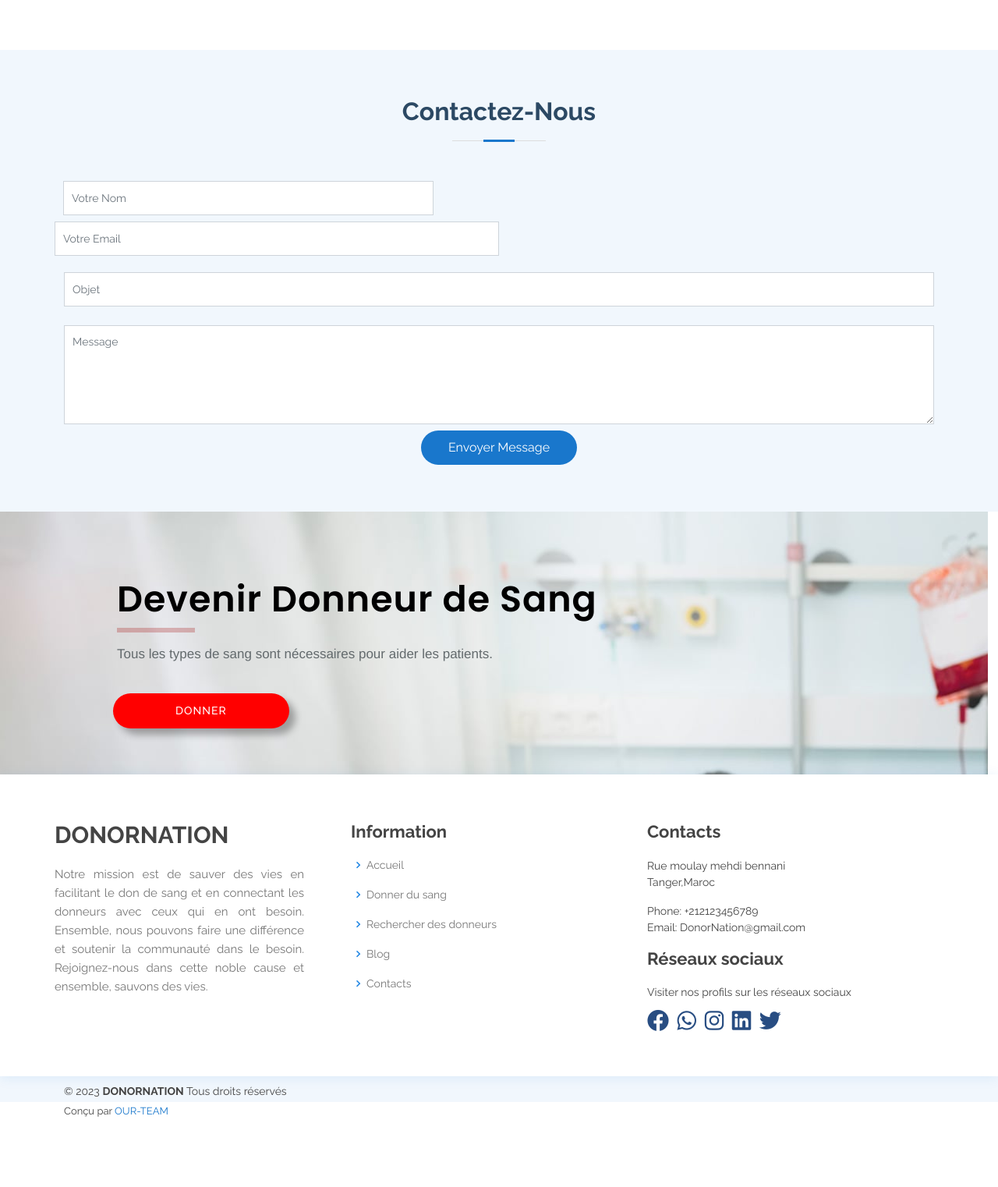
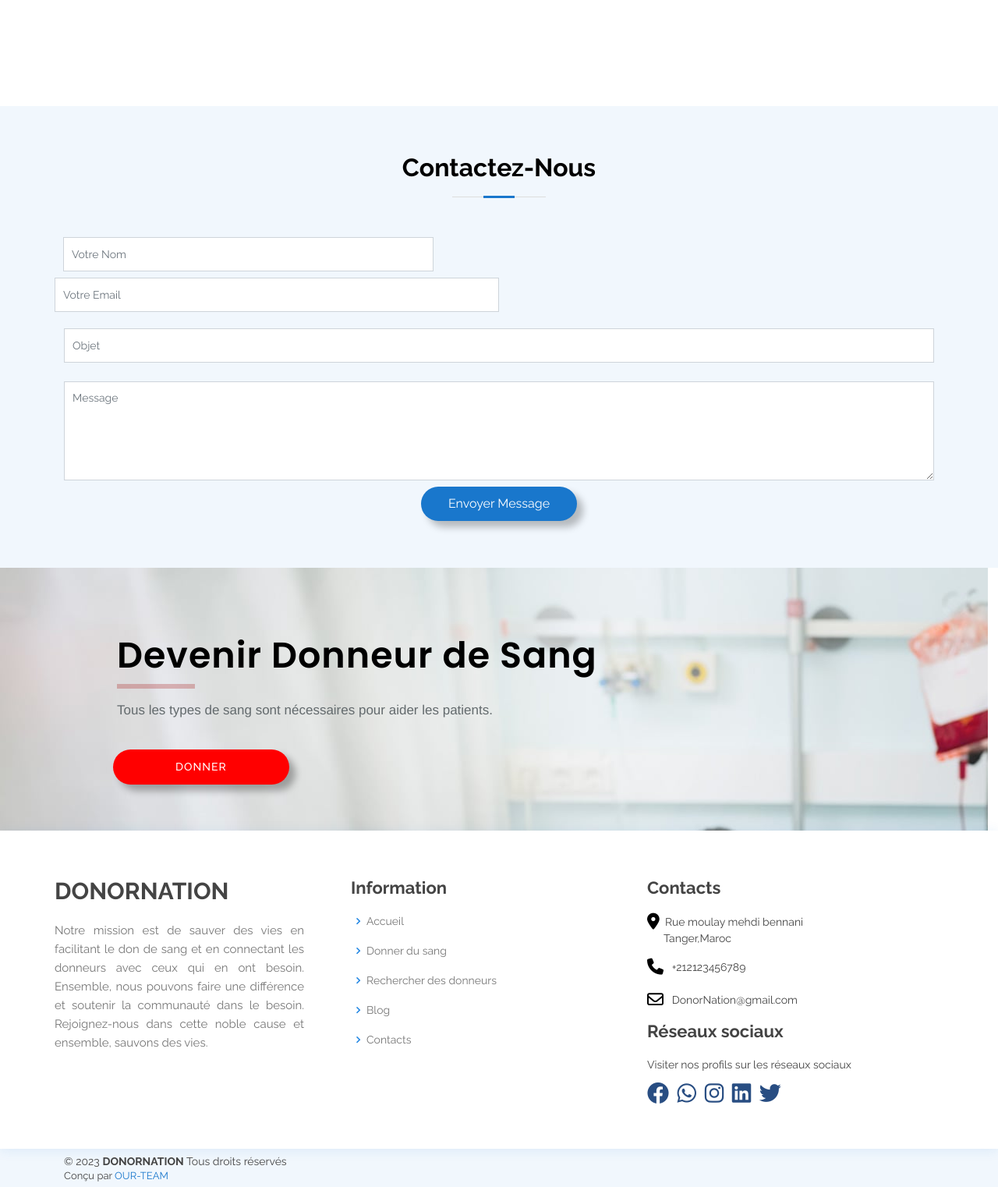
Before and after one commit to ADNAN-an/DonorNation-N, a Laravel app: page / in a window 1280 px wide. Shown: the part 2666-4188 px from the top of the page at 78% size. Before the commit the page ends 4098 px from the top, so only its background shows below. Run offline with Laravel 8, Linux system fonts and the light colour scheme; parts of the project's set-up code (start-up, migrations or seed data) failed here and were passed over; some libraries are stand-ins or nearby versions; grey boxes are pictures that could not be loaded.

Commit message:
moodifir2

```diff
--- a/public/css/style.css
+++ b/public/css/style.css
@@ -1641,7 +1641,7 @@ section {
   color: #444444;
   font-size: 14px;
   background: #f1f7fd;
-  margin-top: 0px;
+  margin-top:0px;
 
 }
 
--- a/resources/views/home.blade.php
+++ b/resources/views/home.blade.php
@@ -1,7 +1,7 @@
 @extends('layouts.master')
 
 @section('content')
-    <section id="hero" class="d-flex align-items-center">
+    <section id="hero" style="margin-top: 72px" class="d-flex align-items-center">
         <div class="container">
             <h1>{{ __('site.welcome_title') }}</h1>
             <h2>{{ __('site.welcome_subtitle') }}</h2>
@@ -103,7 +103,7 @@
                 </div>
             @endif
             <div class="section-title">
-                <h2>{{ __('site.contact_title') }}</h2>
+                <h2 style="color: #000000">{{ __('site.contact_title') }}</h2>
                 <!-- <p>Magnam dolores commodi suscipit. Necessitatibus eius consequatur ex aliquid fuga eum quidem. Sit sint consectetur velit. Quisquam quos quisquam cupiditate. Et nemo qui impedit suscipit alias ea. Quia fugiat sit in iste officiis commodi quidem hic quas.</p> -->
             </div>
 
@@ -141,7 +141,7 @@
                           <div class="error-message"></div>
                           <div class="sent-message">Your Message has been sent successfully. Thank you!</div>
                         </div> -->
-                <div class="text-center"><button type="submit">{{ __('site.contact_send_button') }}</button></div>
+                <div class="text-center"><button  style=" box-shadow: 8px 8px 10px rgba(0, 0, 0, 0.25);"  type="submit">{{ __('site.contact_send_button') }}</button></div>
             </form>
 
         </div>
--- a/resources/views/inc/footer.blade.php
+++ b/resources/views/inc/footer.blade.php
@@ -26,17 +26,18 @@
               <div class="col-lg-4 col-md-6 footer-links">
                  <div>
                  <h4>{{ __('site.contacts') }}</h4>
-                 <p>Rue moulay mehdi bennani<br>
-                   Tanger,Maroc</p>
-                 <p>Phone: +212123456789<br>
-                   Email: DonorNation@gmail.com</p>
+
+                 <p><i class="fa fa-location-dot fa-xl" style="color: #000000;"></i>&nbsp; Rue moulay mehdi bennani<br>
+                  &nbsp;&nbsp;&nbsp;&nbsp;&nbsp; Tanger,Maroc</p>
+                 <p><i class="fa fa-phone fa-xl"  style="color: #000000;"></i> &nbsp; +212123456789<br><br>
+                  <i class="fa-regular fa-envelope fa-xl" style="color: #000000;"></i> &nbsp; DonorNation@gmail.com</p>
               </div>
                <div>
                  <h4>{{ __('site.footer_social_media') }}</h4>
                   <p>{{ __('site.footer_visit_social_profiles') }} </p>
                   <div class="social-linksz text-left text-md-right pt-3 pt-md-0">
 
-                   <a href="#" class="facebook"><i class="fa-brands fa-facebook fa-2xl" style="color: #284d82;margin-right:7px"></i></i></a>
+                   <a href="#" class="facebook"><i class="fa-brands fa-facebook fa-2xl" style="color: #284d82;margin-right:7px"></i></a>
                    <a href="#" class="whatsapp"><i class="fa-brands fa-whatsapp fa-2xl" style="color: #284d82;margin-right:7px"></i></a>
                    <a href="#" class="instagram"><i class="fa-brands fa-instagram fa-2xl"  style="color: #284d82;margin-right:7px"></i></a>
                    <a href="#" class="linkedin"><i class="fa-brands fa-linkedin fa-2xl" style="color: #284d82;margin-right:7px"></i></a>
@@ -47,12 +48,12 @@
         </div>
       </div>
     </div>
-    <div class="container d-md-flex py-4 " style="height: 40px;margin-top:-15px">
+    <div class="container d-md-flex py-4 " style="height: 60px;margin-top:-11px;margin-bottom:0px">
       <div class="me-md-auto text-center text-md-start">
-        <div class="copyright">
+        <div class="copyright" style="margin-top: -7px">
           &copy; 2023 <strong><span>DONORNATION</span></strong> {{ __('site.footer_rights_reserved') }}
         </div>
-        <div class="credits">
+        <div class="credits" style="margin-bottom: 10px;margin-top: -7px">
           {{ __('site.footer_designed_by') }} <a href="file:///C:/Users/juan/OneDrive/Bureau/PFA/FORMULAIRE-DONOR.html">OUR-TEAM</a>
         </div>
       </div>
```
